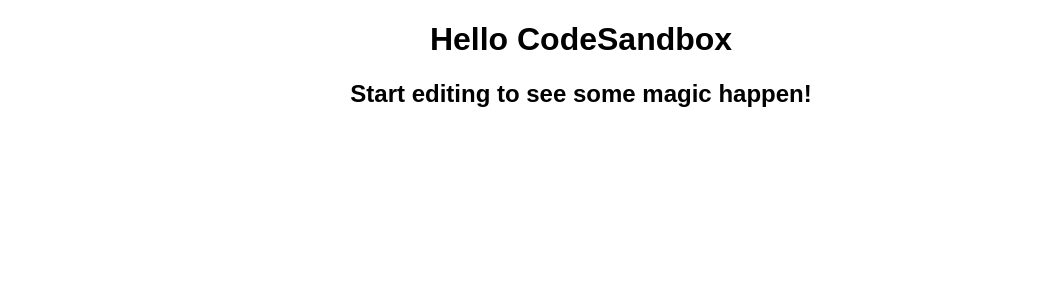
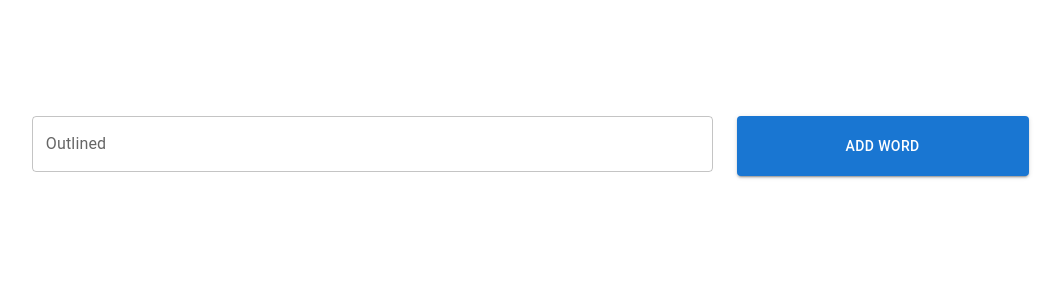
Before and after one commit to DedSecTeam17/Mashreq-full-stack, a React (Create React App) app: page /demo1 in a window 1280 px wide. Shown: the top 300 px of the page, without its empty margins (59-1120 px from the left). Built offline with nearby package versions, Linux system fonts and the light colour scheme.

Commit message:
basic demo asd

```diff
--- a/public/index.html
+++ b/public/index.html
@@ -1,16 +1,18 @@
 <!DOCTYPE html>
 <html lang="en">
-
   <head>
-	<meta charset="utf-8">
-	<meta name="viewport" content="width=device-width, initial-scale=1, shrink-to-fit=no">
-	<meta name="theme-color" content="#000000">
+    <meta charset="utf-8" />
+    <meta
+      name="viewport"
+      content="width=device-width, initial-scale=1, shrink-to-fit=no"
+    />
+    <meta name="theme-color" content="#000000" />
     <!--
       manifest.json provides metadata used when your web app is added to the
       homescreen on Android. See https://developers.google.com/web/fundamentals/engage-and-retain/web-app-manifest/
     -->
-	<link rel="manifest" href="%PUBLIC_URL%/manifest.json">
-	<link rel="shortcut icon" href="%PUBLIC_URL%/favicon.ico">
+    <link rel="manifest" href="%PUBLIC_URL%/manifest.json" />
+    <link rel="shortcut icon" href="%PUBLIC_URL%/favicon.ico" />
     <!--
       Notice the use of %PUBLIC_URL% in the tags above.
       It will be replaced with the URL of the `public` folder during the build.
@@ -39,5 +41,4 @@
       To create a production bundle, use `npm run build` or `yarn build`.
     -->
   </body>
-
 </html>
--- a/src/App.js
+++ b/src/App.js
@@ -1,10 +1,27 @@
+import React, { useState } from "react";
 import "./styles.css";
+import TextField from "@mui/material/TextField";
+import Container from "@mui/material/Container";
+import Box from "@mui/material/Box";
+import Card from "@mui/material/Card";
+import CardActions from "@mui/material/CardActions";
+import CardContent from "@mui/material/CardContent";
+import Button from "@mui/material/Button";
+import Typography from "@mui/material/Typography";
+import Grid from "@mui/material/Grid";
+import FormComponent from "./components/demo_form";
+import RenderListOfWords from "./components/list_of_words";
+import { Routes, Route, Link } from "react-router-dom";
+import SimpleMashreqWordsDemo from "./demo/basic_word_app";
 
 export default function App() {
+  const [data, setData] = useState([]);
+
   return (
     <div className="App">
-      <h1>Hello CodeSandbox</h1>
-      <h2>Start editing to see some magic happen!</h2>
+      <Routes>
+        <Route path="demo1" element={<SimpleMashreqWordsDemo />} />
+      </Routes>
     </div>
   );
 }
--- /dev/null
+++ b/src/components/demo_form.js
@@ -0,0 +1,39 @@
+import React, { useState } from "react";
+import TextField from "@mui/material/TextField";
+import Button from "@mui/material/Button";
+import Grid from "@mui/material/Grid";
+
+export default function FormComponent(props) {
+  const [word, setWord] = useState("");
+
+  return (
+    <>
+      {" "}
+      <Grid container spacing={2} style={{ marginTop: "5%" }}>
+        <Grid xs={12} md={7} xl={7} lg={7} style={{ margin: "1%" }}>
+          <TextField
+            style={{ width: "100%" }}
+            id="outlined-basic"
+            label="Outlined"
+            variant="outlined"
+            onChange={(e) => {
+              setWord(e.target.value);
+            }}
+          />
+        </Grid>
+
+        <Grid xs={12} md={3} xl={3} lg={3} style={{ margin: "1%" }}>
+          <Button
+            onClick={() => {
+              props.onAddWordClicked(word);
+            }}
+            style={{ width: "100%", height: "60px" }}
+            variant="contained"
+          >
+            ADD WORD
+          </Button>
+        </Grid>
+      </Grid>
+    </>
+  );
+}
--- /dev/null
+++ b/src/components/list_of_words.js
@@ -0,0 +1,35 @@
+import React, { useState } from "react";
+import Card from "@mui/material/Card";
+import CardContent from "@mui/material/CardContent";
+import Typography from "@mui/material/Typography";
+import Grid from "@mui/material/Grid";
+
+export default function RenderListOfWords(props) {
+  const cardItems = props.data.map((word) => (
+    <Grid item xs={6} md={4} xl={2} lg={2}>
+      <WordComponent word={word} />
+    </Grid>
+  ));
+
+  return (
+    <>
+      <Grid container spacing={2}>
+        {cardItems}
+      </Grid>
+    </>
+  );
+}
+function WordComponent(props) {
+  const { word } = props.word;
+  return (
+    <>
+      <Card>
+        <CardContent>
+          <Typography sx={{ fontSize: 14 }} color="text.secondary" gutterBottom>
+            {word}
+          </Typography>
+        </CardContent>
+      </Card>
+    </>
+  );
+}
--- /dev/null
+++ b/src/demo/basic_word_app.js
@@ -0,0 +1,25 @@
+import React, { useState } from "react";
+import Container from "@mui/material/Container";
+
+import FormComponent from "../components/demo_form";
+import RenderListOfWords from "../components/list_of_words";
+
+export default function SimpleMashreqWordsDemo() {
+  const [data, setData] = useState([]);
+
+  return (
+    <div>
+      <Container fixed style={{ margin: "5%" }}>
+        <RenderListOfWords data={data} />
+
+        <FormComponent
+          onAddWordClicked={(word) => {
+            setData([...data, { word }]);
+
+            console.log(data);
+          }}
+        />
+      </Container>
+    </div>
+  );
+}
--- a/src/index.js
+++ b/src/index.js
@@ -1,13 +1,13 @@
-import { StrictMode } from "react";
-import { createRoot } from "react-dom/client";
-
+import * as React from "react";
+import ReactDOM from "react-dom/client";
+import { BrowserRouter } from "react-router-dom";
 import App from "./App";
 
-const rootElement = document.getElementById("root");
-const root = createRoot(rootElement);
-
+const root = ReactDOM.createRoot(document.getElementById("root"));
 root.render(
-  <StrictMode>
-    <App />
-  </StrictMode>
+  <React.StrictMode>
+    <BrowserRouter>
+      <App />
+    </BrowserRouter>
+  </React.StrictMode>
 );
```
Also changed, not shown: package.json (+7 -6 lines), src/demo/firebase_word_app.js (added), src/demo/firebase_word_app_with_client.js (added), thumbnail.png (added), 1 other file (tests, documents, lock files or other folders). Lines whose indentation alone changed are shown as unchanged.
